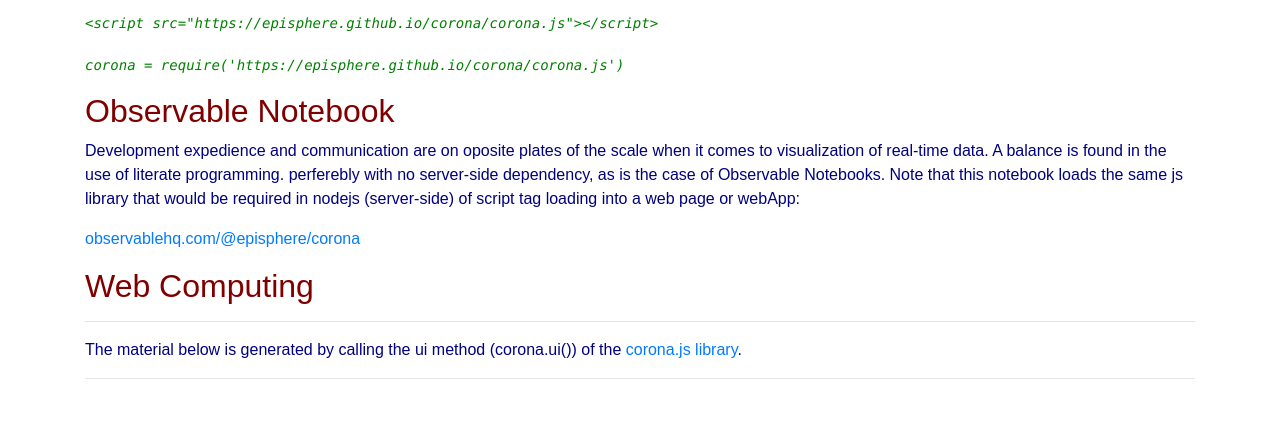
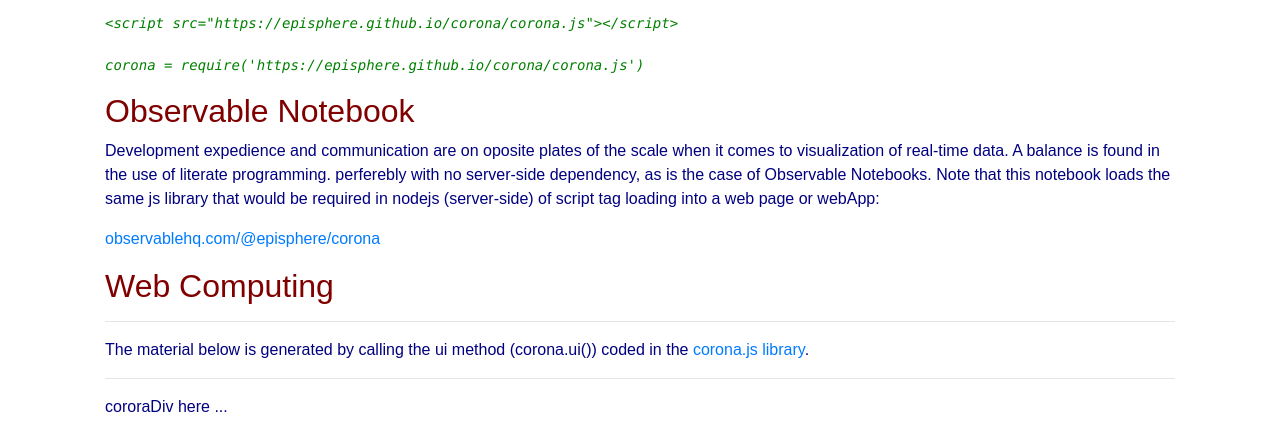
Before and after one commit to episphere/corona, a plain HTML site: page index.html in a window 1280 px wide. Shown: the part 696-1135 px from the top of the page. Before the commit the page ends 1111 px from the top, so only its background shows below. Drawn offline with nearby package versions, Linux system fonts and the light colour scheme.

Commit message:
live links

```diff
--- a/corona.js
+++ b/corona.js
@@ -8,6 +8,7 @@ corona.ui=(div=document.getElementById('coronaDiv'))=>{
     if(typeof(div)!='object'){
         warning('div not found')
     }else{
+        div.innerHTML='cororaDiv here ...'
         corona.div=div
     }
 }
@@ -15,3 +16,11 @@ corona.ui=(div=document.getElementById('coronaDiv'))=>{
 if(typeof(define)!='undefined'){
     define(corona)
 }
+
+corona.getDaily=async(day)=>{
+    let url=`https://raw.githubusercontent.com/CSSEGISandData/COVID-19/master/csse_covid_19_data/csse_covid_19_daily_reports/03-03-2020.csv`
+    return fetch('https://raw.githubusercontent.com/CSSEGISandData/COVID-19/master/csse_covid_19_data/csse_covid_19_daily_reports/03-03-2020.csv').then(response => response.text()).then(data => console.log(data));
+}
+
+
+//https://raw.githubusercontent.com/CSSEGISandData/COVID-19/master/csse_covid_19_data/csse_covid_19_daily_reports/03-03-2020.csv
--- a/index.html
+++ b/index.html
@@ -4,8 +4,7 @@
     <script src="https://cdnjs.cloudflare.com/ajax/libs/bootstrap.native/2.0.27/bootstrap-native-v4.js"></script>
     <link href="corona.css" rel="stylesheet">
 </head>
-<body onload="corona.ui()">
-    <div class="container">
+<body class="container" onload="corona.ui()">
     <h1><span style="font-family:fantasy">Corona</span> <span style="font-size:small;color:blue">[<a href="https://github.com/episphere/corona" target="_blank">code</a>] [<a href="https://github.com/episphere/corona/issues" target="_blank">issues</a>] [<a href="#democorona" target="_blank">demo</a>]<span></h1>
     <p style="color:maroon">Exploring realtime interactive visualization, using COVI-19 data</p>
     <hr>
@@ -58,9 +57,8 @@
     <h2>Web Computing</h2>
     <hr>
     <p>
-    The material below is generated by calling the ui method (<cope>corona.ui()</code>) of the <a href="https://episphere.github.io/corona/corona.js" target="_blank">corona.js library</a>.
+    The material below is generated by calling the ui method (<cope>corona.ui()</code>) coded in the <a href="https://episphere.github.io/corona/corona.js" target="_blank">corona.js library</a>.
     </p>
     <hr>
-    <div id="coronaDiv" onload="corona.ui()"></div>
-    </div>
+    <div id="coronaDiv"></div>
 </body>
```
Also changed, not shown: 1 other file.
